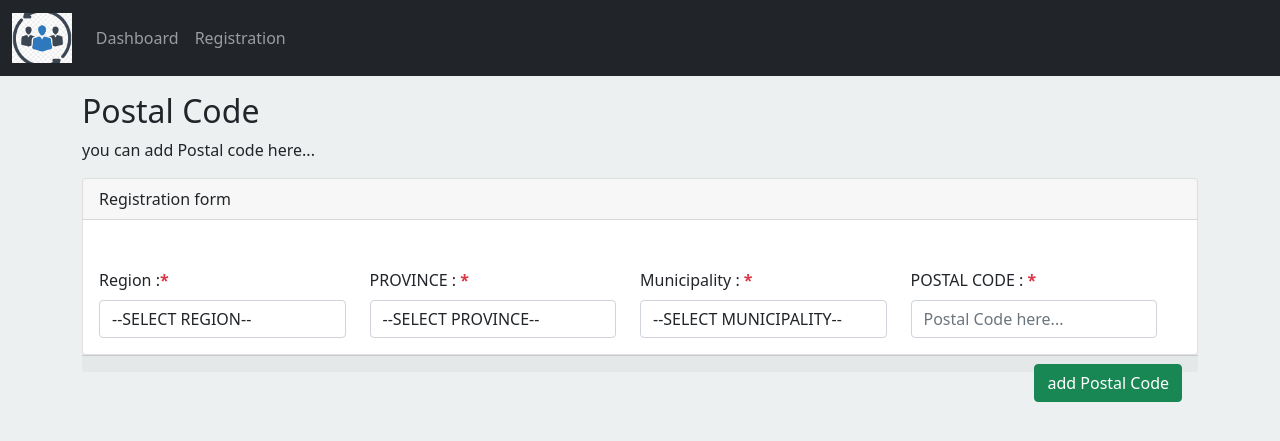
After one commit to jecrissabo/Event-Driven, a PHP site: page /postalCode.php in a window 1280 px wide. The commit adds this page. Shown: the top 441 px of the page. Run offline with PHP 8.4, Linux system fonts and the light colour scheme; data that the repository does not hold is empty.

Commit message:
Postal Code

```diff
--- a/index.php
+++ b/index.php
@@ -54,9 +54,7 @@
                     <thead>
                         <tr>
                             <th width="150" style="text-align: center;">ID</th>
-                            <th style="text-align: left; padding-left: 10px">Zip Code</th>
                             <th style="text-align: left; padding-left: 10px">Last Name</th>
-                            <th style="text-align: left; padding-left: 10px">Municipality</th>
                             <th width="50" style="text-align: center;">Action</th>
                         </tr>
                     </thead>
--- a/models/save.php
+++ b/models/save.php
@@ -9,7 +9,6 @@ $registration = array(
     'Gender' =>"'". $_POST['inp_gender']."'",
     'Birth_date' =>"'". $_POST['inp_birthdate']."'",
    'Birth_place' =>"'". $_POST['inp_birthplace']."'",
-    'Zip_code' =>"'". $_POST['inp_zcode']."'",
    'Status' =>"'". $_POST['inp_status']."'",
 );
 
--- a/models/searchEngine.php
+++ b/models/searchEngine.php
@@ -4,7 +4,7 @@
 
     $value = $_POST['search'];
 
-    $sql = "SELECT * FROM `register` WHERE  L_name AND Muni_name like'$value%' OR app_id AND Zip_code like '$value%'";
+    $sql = "SELECT * FROM `register` WHERE  L_name  like'$value%' OR app_id like '$value%'";
     $result = $conn->query($sql);
 
     if ($result->num_rows > 0) {
@@ -12,9 +12,7 @@
             ?>
             <tr>
                 <td style="text-align: center;"><?=$row['app_id'] ?></td>
-                <td style="text-align: center;"><?=$row['Zip_code'] ?></td>
                 <td><?= $row['L_name'] ?></td>
-                <td><?= $row['Muni_name'] ?></td>
                 <td class="d-grid">
                 <button type="button" class="btn btn-sm btn-block btn-success <?=$row['app_id'] ?>" data-bs-toggle="modal" data-bs-target="#view-details">view</button>
                 </td>
--- /dev/null
+++ b/postalCode.php
@@ -0,0 +1,197 @@
+<!DOCTYPE html>
+<html lang="en">
+
+<head>
+    <meta charset="UTF-8">
+    <meta name="viewport" content="width=device-width, initial-scale=1.0">
+    <title>Document</title>
+
+    <script src="./assets/js/search.js"></script>
+
+    <link href="./assets/bootstrap/css/bootstrap.min.css" rel="stylesheet">
+    <script src="./assets/bootstrap/js/bootstrap.bundle.min.js"></script>
+
+    <style>
+        body {
+            background-color: #ecf0f1;
+        }
+    </style>
+</head>
+
+<body>
+    <nav class="navbar navbar-expand-sm navbar-dark bg-dark">
+        <div class="container-fluid">
+            <a class="navbar-brand" href="javascript:void(0)">
+                <img src="./assets/img/logo.png" height="50">
+            </a>
+            <button class="navbar-toggler" type="button" data-bs-toggle="collapse" data-bs-target="#mynavbar">
+                <span class="navbar-toggler-icon"></span>
+            </button>
+            <div class="collapse navbar-collapse" id="mynavbar">
+                <ul class="navbar-nav me-auto">
+                    <li class="nav-item">
+                        <a class="nav-link" href="./index.php">Dashboard</a>
+                    </li>
+                    <li class="nav-item">
+                        <a class="nav-link" href="./registration.php">Registration</a>
+                    </li>
+            </div>
+        </div>
+    </nav>
+
+    <div class="container">
+        <p class="h2 mt-3">Postal Code</p>
+        <p>you can add Postal code here...</p>
+        <div class="card mt-3">
+
+            <form action="/myshop/models/save-postal-code.php" method="POST">
+                <div class="card-header">Registration form</div>
+                <div class="card-body">
+                    <?php
+                    if (isset($_GET['success'])) {
+                    ?>
+                        <div class="alert alert-success">
+                            <b>Postal Code Added</b>. Congrat. Thank you.
+                        </div>
+                        <hr>
+                    <?php
+                    } elseif (isset($_GET['invalid'])) {
+                    ?>
+                        <div class="alert alert-danger">
+                            <b>Existed Postal Code</b>. Please try another. Thank you.
+                        </div>
+                        <hr>
+                    <?php
+                    }
+                    ?>
+
+                    <!--  <div class="row">
+                        <div class="col-md-4">
+                            <label> Application ID : <b class="text-danger">*</b> </label><br>
+                            <input name="inp_appid" type="text" placeholder="Enter application id here" class="form control mt-2">
+                        </div>
+                    </div> -->
+
+                    <div class="row mt-3">
+                        <?php
+                        include "./config/database.php";
+
+                        ?>
+                        <!-- Address -->
+                        <div class="row mt-3">
+                            <div class="col-md-12">
+                            </div>
+                            <div class="col-md-3">
+                                <label>Region :<b class="text-danger">*</b></label>
+                                <select name="inp_region" id="inp_region" onchange="display_province(this.value)" required class="form-control mt-2">
+                                    <option value="" disabled selected>--SELECT REGION--</option>
+                                    <?php
+                                    $sql = "SELECT * FROM ph_region";
+                                    $result = $conn->query($sql);
+
+                                    if ($result->num_rows > 0) {
+                                        // output data of each row
+                                        while ($row = $result->fetch_assoc()) {
+                                    ?>
+                                            <option value="<?= $row["regCode"] ?>"><?= $row["regDesc"] ?></option>
+                                    <?php
+                                        }
+                                    } else {
+                                        echo "0 results";
+                                    }
+                                    $conn->close();
+                                    ?>
+                                </select>
+                            </div>
+                            <div class="col-md-3">
+                                <label>PROVINCE : <b class="text-danger">*</b></label>
+                                <select name="inp_province" id="inp_province" onchange="display_citymun(this.value)" required class="form-control mt-2">
+                                    <option value="" disabled selected>--SELECT PROVINCE--</option>
+                                </select>
+
+                            </div>
+                            <div class="col-md-3">
+                                <label>Municipality : <b class="text-danger">*</b></label>
+                                <select name="inp_citymun" id="inp_citymun" required class="form-control mt-2">
+                                    <option value="" disabled selected>--SELECT MUNICIPALITY--</option>
+                                </select>
+
+                            </div>
+                            <div class="col-md-3">
+                                <label>POSTAL CODE : <b class="text-danger">*</b></label>
+                                <input type="number" name="inp_postalcode" class="form-control mt-2" placeholder="Postal Code here...">
+
+                            </div>
+                        </div>
+
+                    </div>
+                </div>
+
+        </div>
+        <div class="card-footer">
+            <span style="float: right">
+                <button class="btn btn-success">
+                    add Postal Code
+                </button>
+            </span>
+        </div>
+        </form>
+    </div>
+    </div>
+
+</body>
+<script>
+    function display_province(regCode) {
+
+        $.ajax({
+
+            url: './models/address.php',
+            type: 'POST',
+            data: {
+                'type': 'region',
+                'past_Code': regCode
+            },
+            success: function(response) {
+                $('#inp_province').html(response);
+            }
+        });
+    }
+
+    function display_citymun(provCode) {
+
+        $.ajax({
+
+            url: './models/address.php',
+            type: 'POST',
+            data: {
+                'type': 'province',
+                'past_Code': provCode
+            },
+            success: function(response) {
+                $('#inp_citymun').html(response);
+            }
+        });
+    }
+
+    function display_brgy(citymunCode) {
+
+        $.ajax({
+
+            url: './models/address.php',
+            type: 'POST',
+            data: {
+                'type': 'citymun',
+                'past_Code': citymunCode
+            },
+            success: function(response) {
+                $('#inp_brgy').html(response);
+            }
+        });
+    }
+</script>
+
+<!-- jquery -->
+<script src="https://code.jquery.com/jquery-3.7.1.js" integrity="sha256-eKhayi8LEQwp4NKxN+CfCh+3qOVUtJn3QNZ0TciWLP4=" crossorigin="anonymous"></script>
+<!-- jquery -->
+
+</html>
```
Also changed, not shown: models/address.php (+10 -14 lines), models/save-postal-code.php (added, +31 -0 lines), registration.php (+6 -11 lines).
